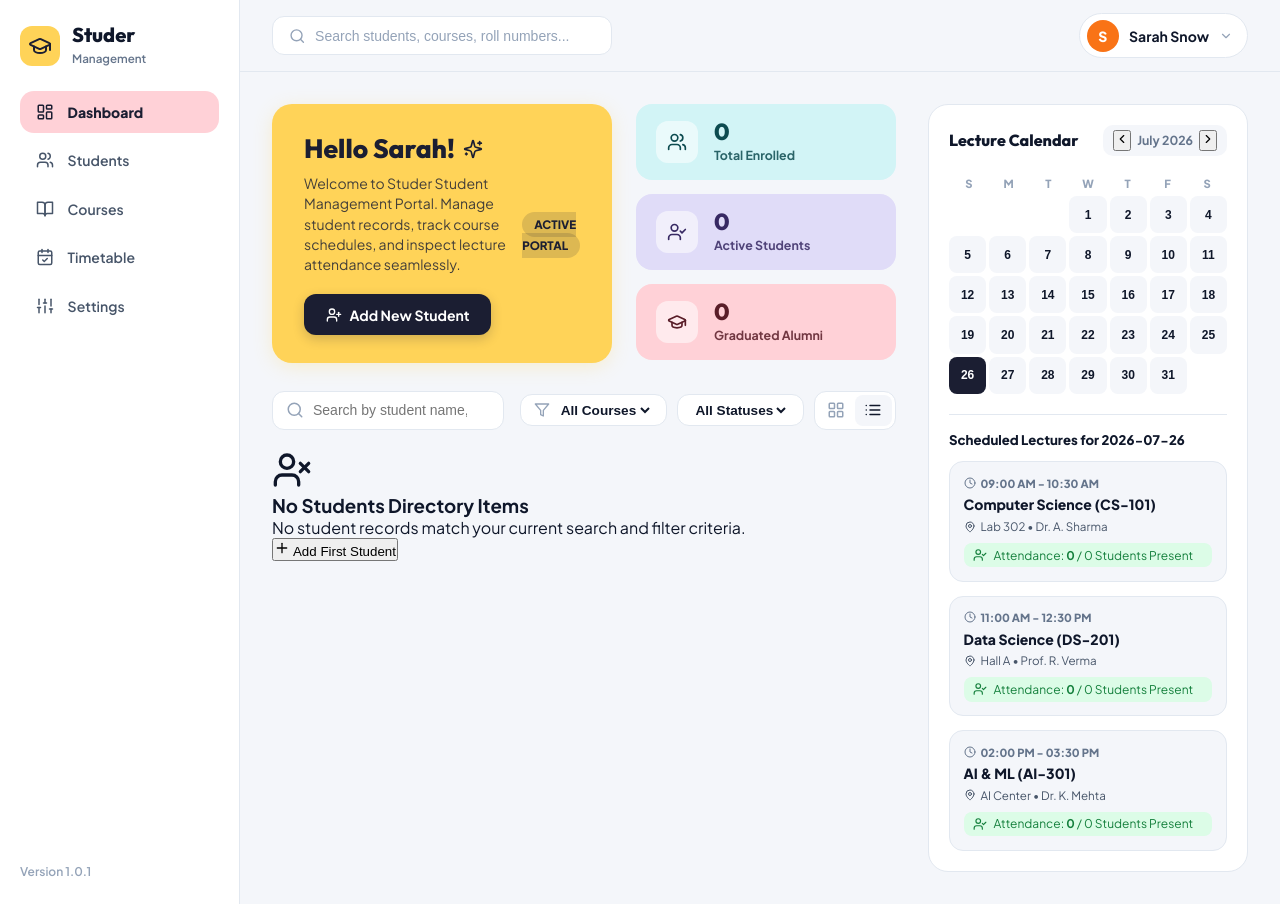
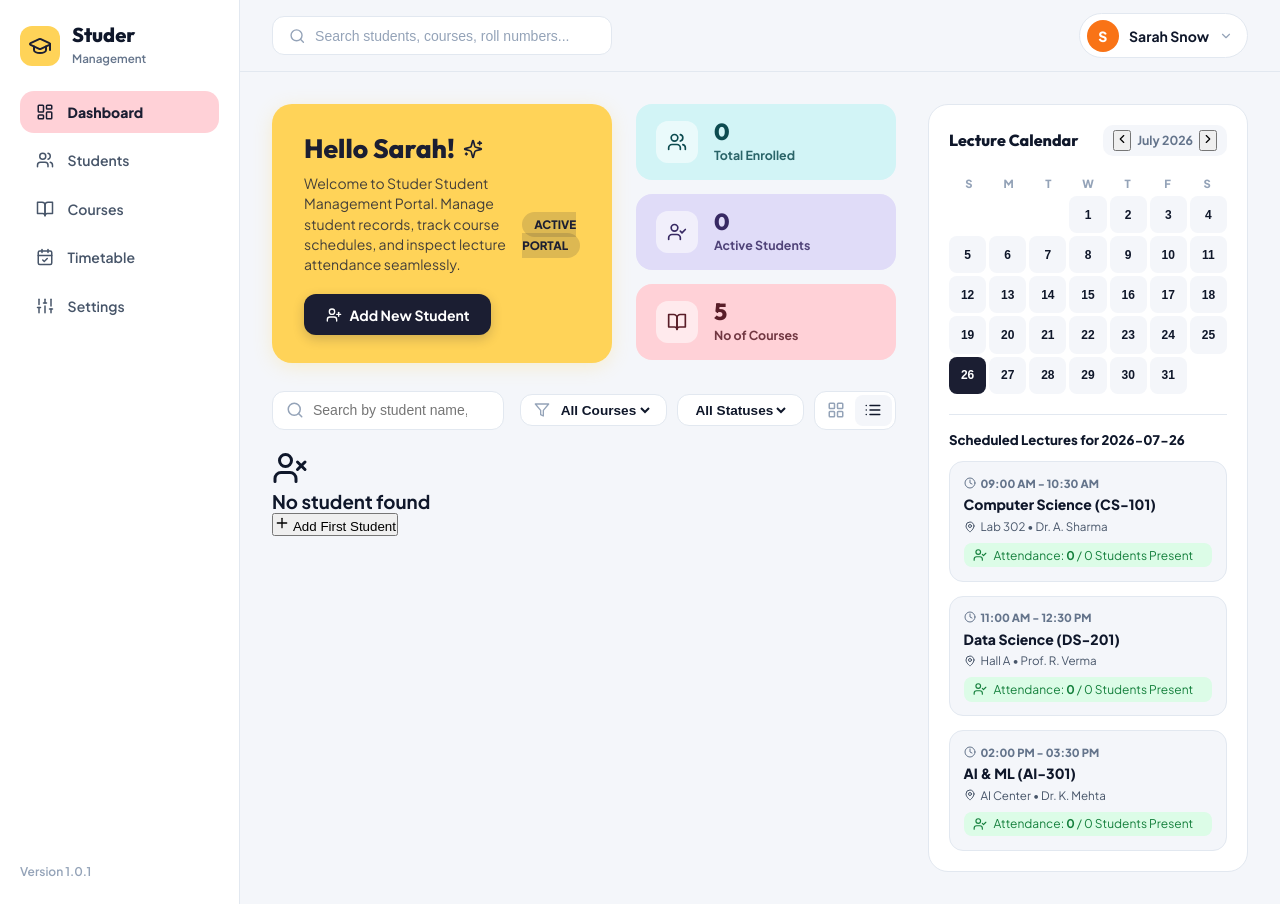
Before and after one commit to vedantwankhade123/Studer, a React (Vite) app: page / in a window 1280 px wide. Built offline with nearby package versions, Linux system fonts and the light colour scheme.

Commit message:
Refactor: Update Empty State to 'No student found' and replace Graduated Alumni card with No of Courses

```diff
--- a/src/components/StatsCards.jsx
+++ b/src/components/StatsCards.jsx
@@ -1,13 +1,14 @@
 import React from 'react';
 import { useSelector } from 'react-redux';
-import { Users, UserCheck, GraduationCap } from 'lucide-react';
+import { Users, UserCheck, BookOpen } from 'lucide-react';
 
 export const StatsCards = () => {
   const students = useSelector((state) => state.students.list);
+  const courses = useSelector((state) => state.courses.list);
 
   const totalStudents = students.length;
   const activeStudents = students.filter((s) => s.status === 'Active').length;
-  const graduatedStudents = students.filter((s) => s.status === 'Graduated').length;
+  const totalCourses = courses.length;
 
   return (
     <div className="stats-column">
@@ -33,11 +34,11 @@ export const StatsCards = () => {
 
       <div className="stat-card pink-card">
         <div className="stat-card-icon">
-          <GraduationCap size={20} />
+          <BookOpen size={20} />
         </div>
         <div className="stat-card-data">
-          <h3>{graduatedStudents}</h3>
-          <span>Graduated Alumni</span>
+          <h3>{totalCourses}</h3>
+          <span>No of Courses</span>
         </div>
       </div>
     </div>
--- a/src/components/StudentList.jsx
+++ b/src/components/StudentList.jsx
@@ -26,10 +26,9 @@ export const StudentList = ({ viewMode }) => {
     return (
       <div className="empty-state">
         <div className="empty-icon">
-          <UserX size={40} />
+          <UserX size={36} />
         </div>
-        <h3>No Students Directory Items</h3>
-        <p>No student records match your current search and filter criteria.</p>
+        <h3>No student found</h3>
         <div className="empty-actions">
           {(searchQuery || courseFilter !== 'All' || statusFilter !== 'All') ? (
             <button className="btn btn-secondary" onClick={() => dispatch(clearFilters())}>
```
